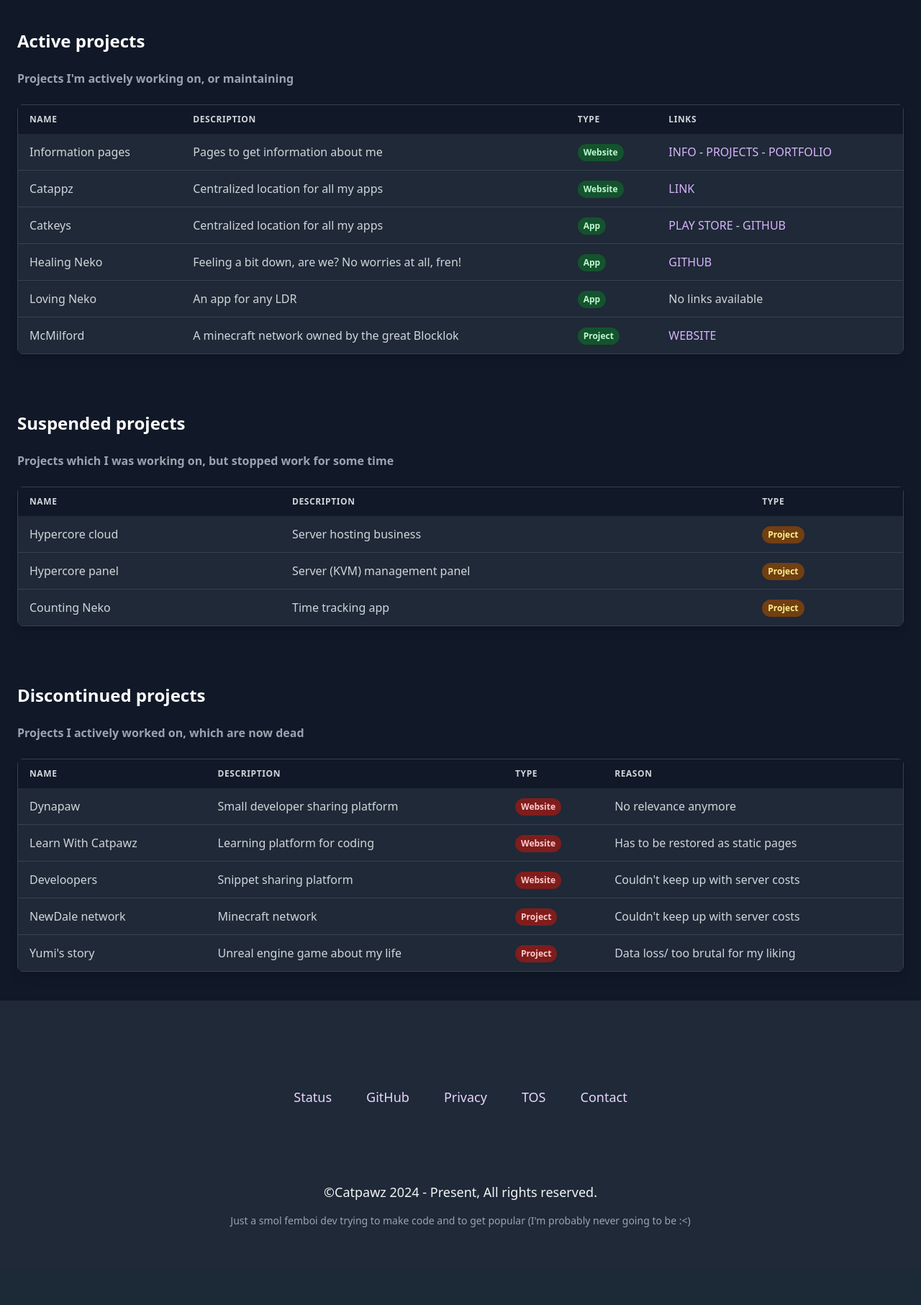
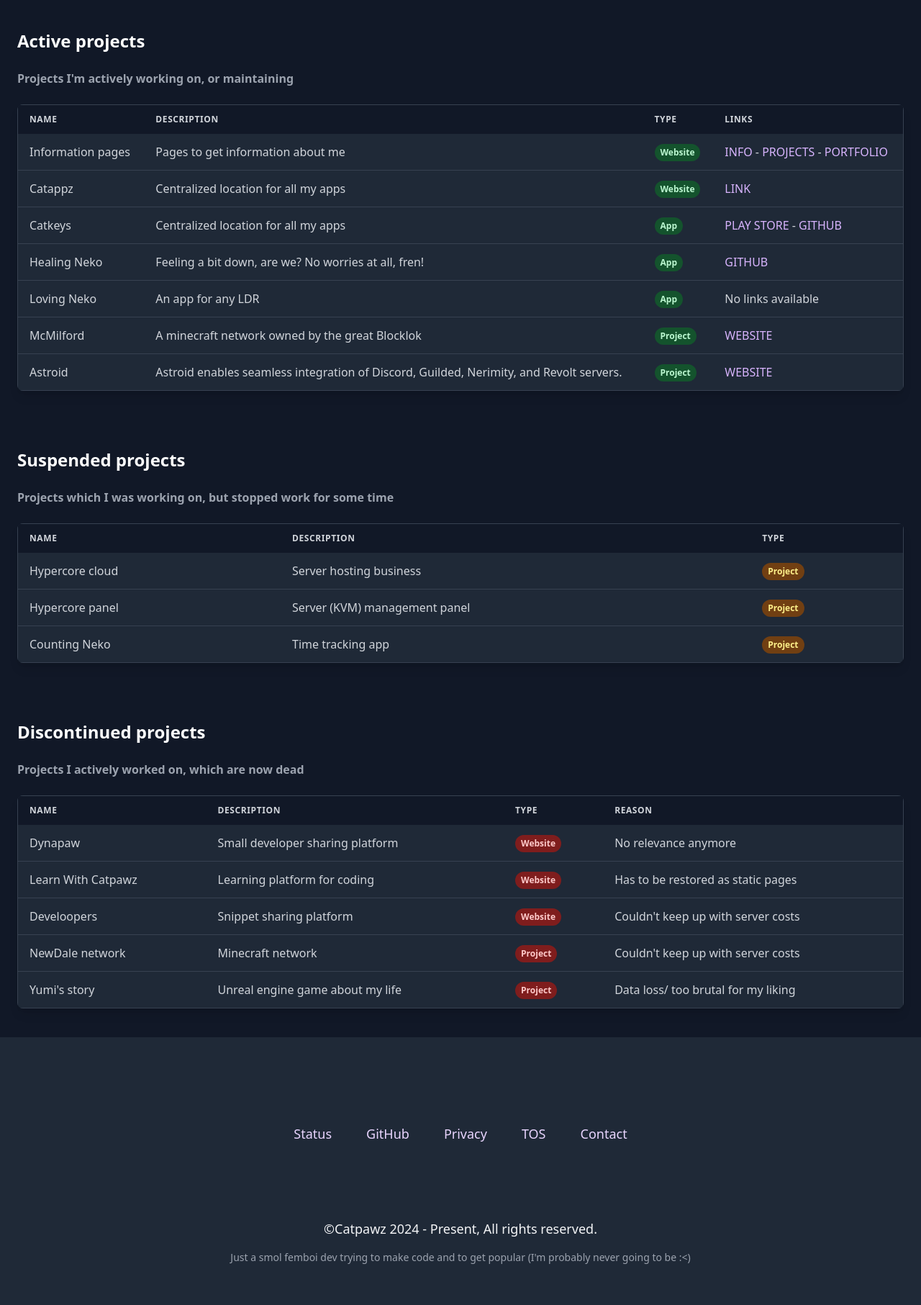
Before and after one commit to catpawzz/Landing-Page, a PHP site: a page that uses projects.php in a window 1280 px wide. Shown: the part 587-2400 px from the top of the page at 72% size. Before the commit the page ends 2292 px from the top, so only its background shows below. Run offline with PHP 8.4, Linux system fonts and the light colour scheme; some web fonts are replaced.

Commit message:
Update project links and add new project entry for Astroid

```diff
--- a/projects.php
+++ b/projects.php
@@ -106,9 +106,9 @@
               <span class="inline-block py-1 px-2 rounded-full text-xs font-semibold text-green-200 bg-green-900">Website</span>
             </td>
             <td class="py-3 px-4 border-b border-gray-700 text-gray-300">
-              <a href="https://info.french-femboi.eu" target="_blank" class="text-purple-300 hover:text-purple-100">INFO</a> -
-              <a href="https://projects.french-femboi.eu" target="_blank" class="text-purple-300 hover:text-purple-100">PROJECTS</a> -
-              <a href="https://portfolio.french-femboi.eu" target="_blank" class="text-purple-300 hover:text-purple-100">PORTFOLIO</a>
+              <a href="https://catpawz.net/information" target="_blank" class="text-purple-300 hover:text-purple-100">INFO</a> -
+              <a href="https://catpawz.net/projects" target="_blank" class="text-purple-300 hover:text-purple-100">PROJECTS</a> -
+              <a href="https://catpawz.net/portfolio" target="_blank" class="text-purple-300 hover:text-purple-100">PORTFOLIO</a>
             </td>
           </tr>
           <tr>
@@ -118,7 +118,7 @@
               <span class="inline-block py-1 px-2 rounded-full text-xs font-semibold text-green-200 bg-green-900">Website</span>
             </td>
             <td class="py-3 px-4 border-b border-gray-700 text-gray-300">
-              <a href="https://apps.french-femboi.eu" target="_blank" class="text-purple-300 hover:text-purple-100">LINK</a>
+              <a href="https://apps.catpawz.net" target="_blank" class="text-purple-300 hover:text-purple-100">LINK</a>
             </td>
           </tr>
           <tr>
@@ -160,6 +160,16 @@
             </td>
             <td class="py-3 px-4 border-b border-gray-700 text-gray-300">
               <a href="https://mcmilford.eu" target="_blank" class="text-purple-300 hover:text-purple-100">WEBSITE</a>
+            </td>
+          </tr>
+          <tr>
+            <td class="py-3 px-4 border-b border-gray-700 text-gray-300">Astroid</td>
+            <td class="py-3 px-4 border-b border-gray-700 text-gray-300">Astroid enables seamless integration of Discord, Guilded, Nerimity, and Revolt servers. </td>
+            <td class="py-3 px-4 border-b border-gray-700">
+              <span class="inline-block py-1 px-2 rounded-full text-xs font-semibold text-green-200 bg-green-900">Project</span>
+            </td>
+            <td class="py-3 px-4 border-b border-gray-700 text-gray-300">
+              <a href="https://astroid.cc" target="_blank" class="text-purple-300 hover:text-purple-100">WEBSITE</a>
             </td>
           </tr>
         </tbody>
```
